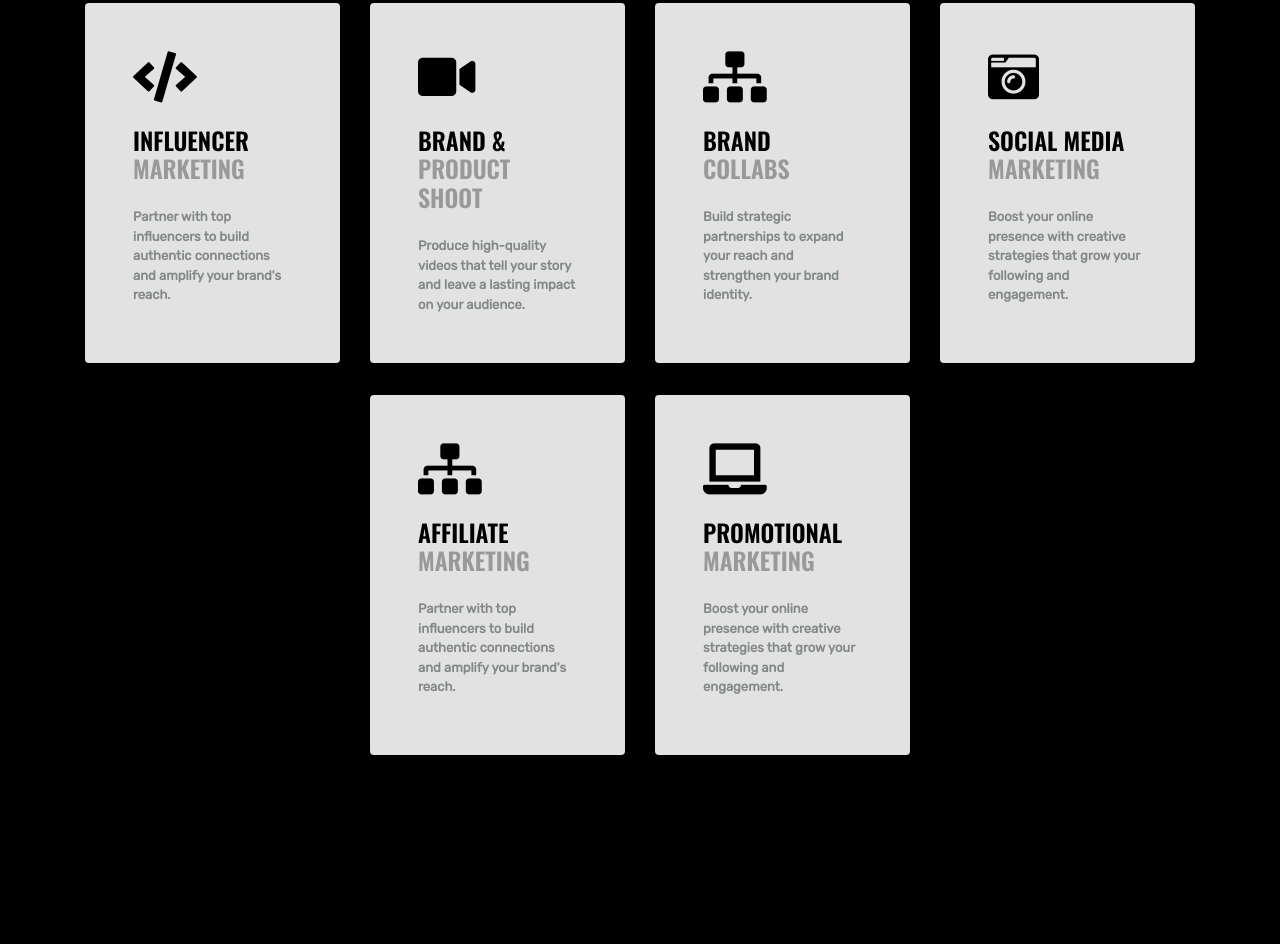
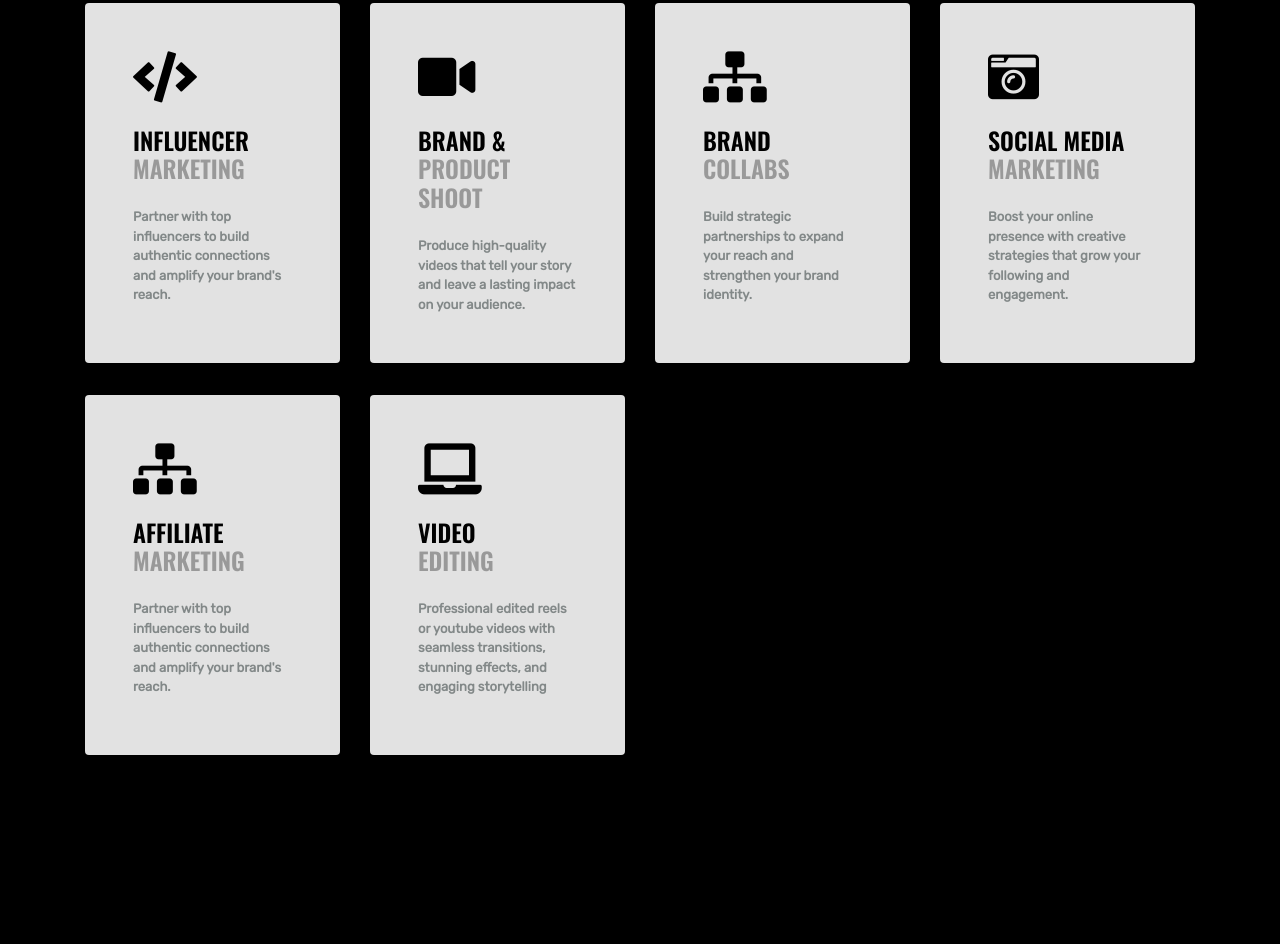
Before and after one commit to KarakotiBhuvnesh/ADCEDO, a plain HTML site: page index.html in a window 1280 px wide. Shown: the part 2040-2984 px from the top of the page. Drawn offline with nearby package versions, Linux system fonts and the light colour scheme.

Commit message:
last update simple

```diff
--- a/index.html
+++ b/index.html
@@ -85,7 +85,7 @@
                 <div class="col-lg-6">
                     <h1 class="display-4 text-uppercase mb-4">Why US</h1>
                     <h5 class="text-uppercase text-secondary mb-3">Welcome to ADCEDO, where creativity meets collaboration</h5>
-                    <p class="text-dark mb-4">We specialize in bridging the gap between brands and influencers, creating
+                    <p class="text-dark mb-4">We at Adcedo specialize in bridging the gap between brands and influencers, creating
                         powerful partnerships that resonate with audiences. Our core focus is influencer
                         and brand marketing, helping brands amplify their message through authentic
                         influencer collaborations.
@@ -137,10 +137,6 @@
 
 
             <div class="row">
-                <div class="col-lg-3 mb-2">
-                    <div class="service-item rounded p-5 mb-4" style="background-color: black;">
-                    </div>
-                </div>
 
                 <div class="col-lg-3 mb-2">
                     <div class="service-item rounded p-5 mb-4">
@@ -152,8 +148,8 @@
                 <div class="col-lg-3 mb-2">
                     <div class="service-item rounded p-5 mb-4">
                         <i class="fa fa-3x fa-laptop text-primary mb-4"></i>
-                        <h4 class="text-primary text-uppercase mb-4">Promotional <span class="d-block text-body">Marketing</span></h4>
-                        <p class="m-0" style="font-size:small !important; font-weight: bold !important;">Boost your online presence with creative strategies that grow your following and engagement.</p>
+                        <h4 class="text-primary text-uppercase mb-4">Video  <span class="d-block text-body">Editing</span></h4>
+                        <p class="m-0" style="font-size:small !important; font-weight: bold !important;">Professional edited reels or youtube videos with seamless transitions, stunning effects, and engaging storytelling</p>
                     </div>
                 </div>
             </div>
```
Also changed, not shown: service.html (+3 -6 lines).
